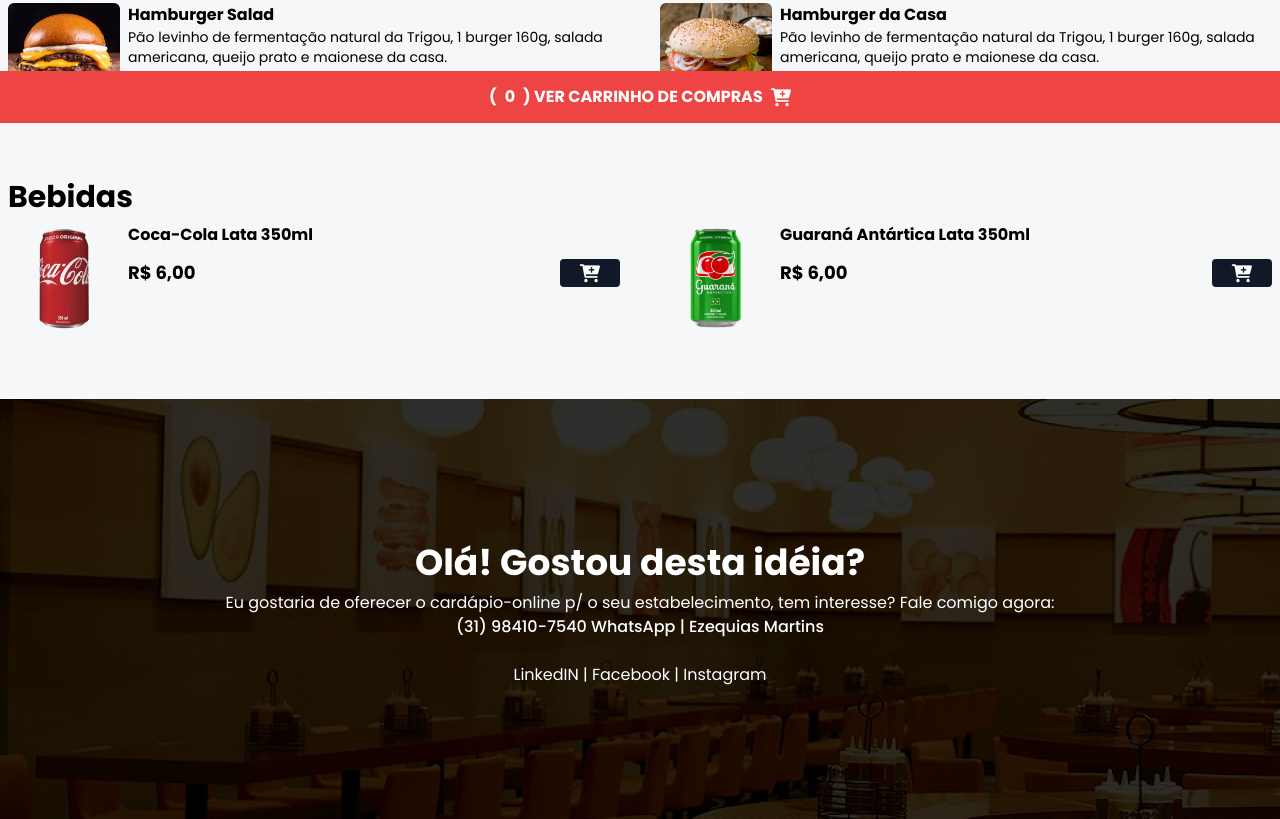
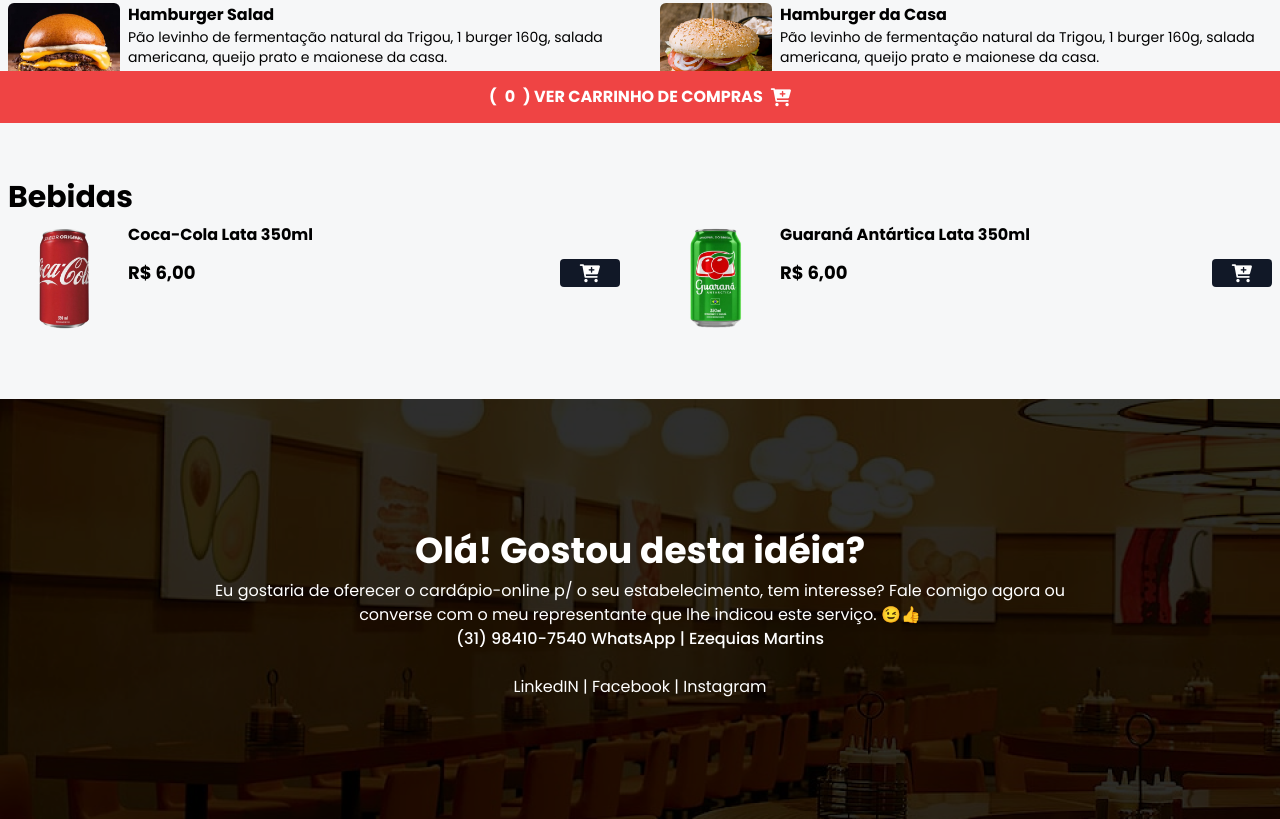
Before and after one commit to by-psi/cardapio, a website: page index.html in a window 1280 px wide. Shown: the part 677-1496 px from the top of the page. Drawn offline with nearby package versions, Linux system fonts and the light colour scheme.

Commit message:
09042024-1612

```diff
--- a/index.html
+++ b/index.html
@@ -165,7 +165,8 @@
   <footer class="w-full h-[420px] bg-zinc-900 bg-home">
     <div class="w-full h-full flex flex-col justify-center items-center">
       <h3 class="text-4xl mt-4 mb-2 font-bold text-white">Olá! Gostou desta idéia?</h3>
-      <p class="text-white">Eu gostaria de oferecer o cardápio-online p/ o seu estabelecimento, tem interesse? Fale comigo agora:</p>
+      <p class="text-white">Eu gostaria de oferecer o cardápio-online p/ o seu estabelecimento, tem interesse? Fale comigo agora ou</p>
+      <p class="text-white">converse com o meu representante que lhe indicou este serviço. 😉👍</p>
       <span class="text-white font-medium">(31) 98410-7540 WhatsApp | Ezequias Martins</span>
       <div class="bg-blue-600 px-4 py-1 rounded-lg mt-5 text-white" id="date-span">
         <a href="https://www.linkedin.com/in/ezequiasmartins-bhz/"> LinkedIN</a> |
```
